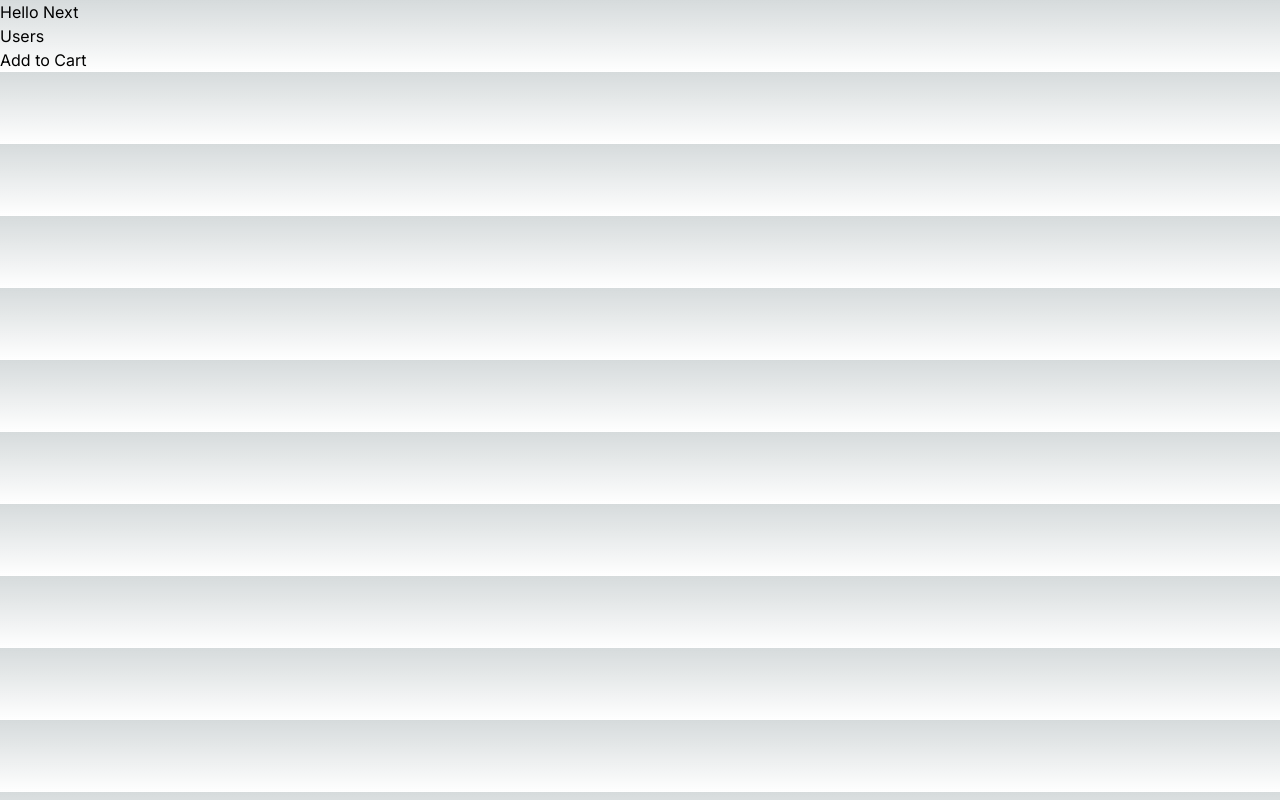
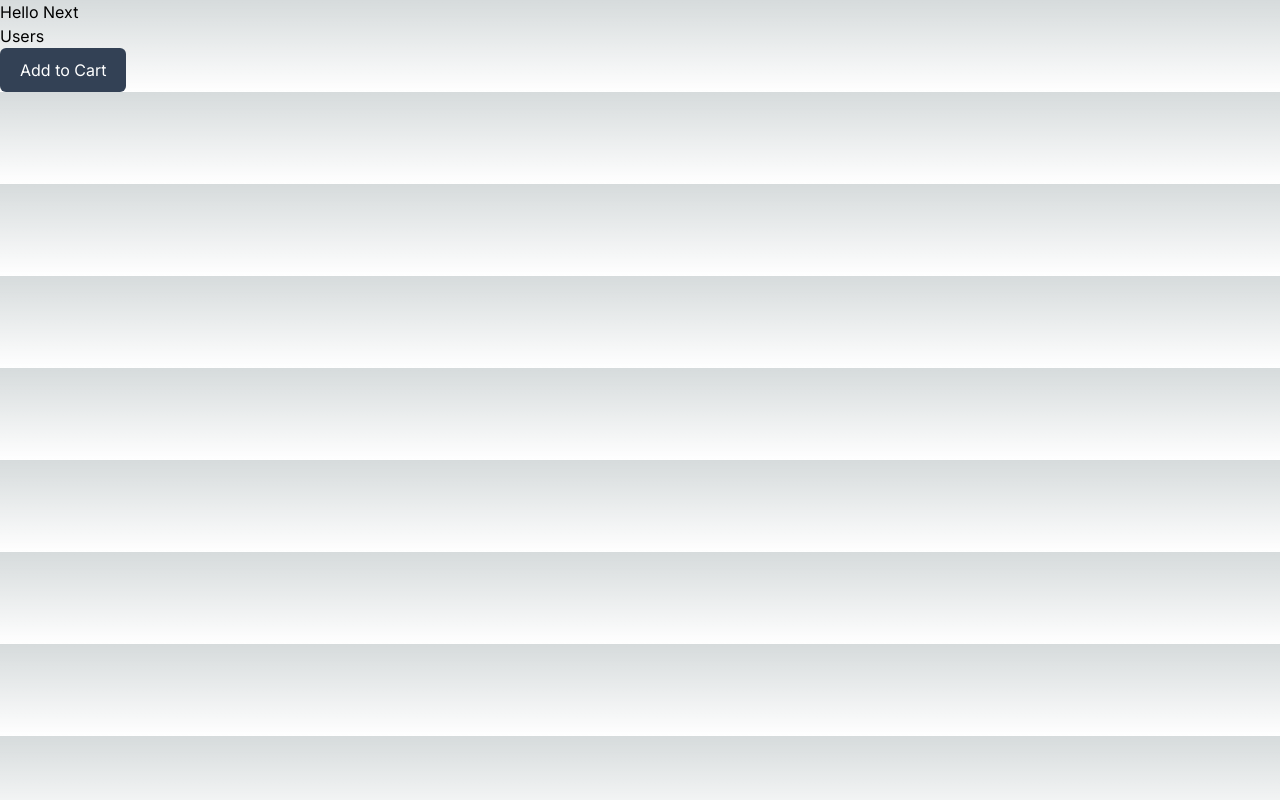
Before and after one commit to send-2-irfan/next_crash, a Next.js app: page / in a window 1280 px wide. Built offline with nearby package versions, Linux system fonts and the light colour scheme.

Commit message:
refactored the csr

```diff
--- /dev/null
+++ b/app/components/AddToCart.tsx
@@ -0,0 +1,17 @@
+"use client";
+import React from "react";
+
+const AddToCart = () => {
+  return (
+    <div>
+      <button
+        className="text-white bg-slate-700 py-2.5 px-5 rounded-md hover:text-black hover:bg-blue-200"
+        onClick={() => console.log("Clicked")}
+      >
+        Add to Cart{" "}
+      </button>
+    </div>
+  );
+};
+
+export default AddToCart;
--- a/app/components/ProductCard.tsx
+++ b/app/components/ProductCard.tsx
@@ -1,10 +1,10 @@
-"use client";
 import React from "react";
+import AddToCart from "./AddToCart";
 
 const ProductCard = () => {
   return (
     <div>
-      <button onClick={() => console.log("Clicked")}>Add to Cart </button>
+      <AddToCart />
     </div>
   );
 };
```
